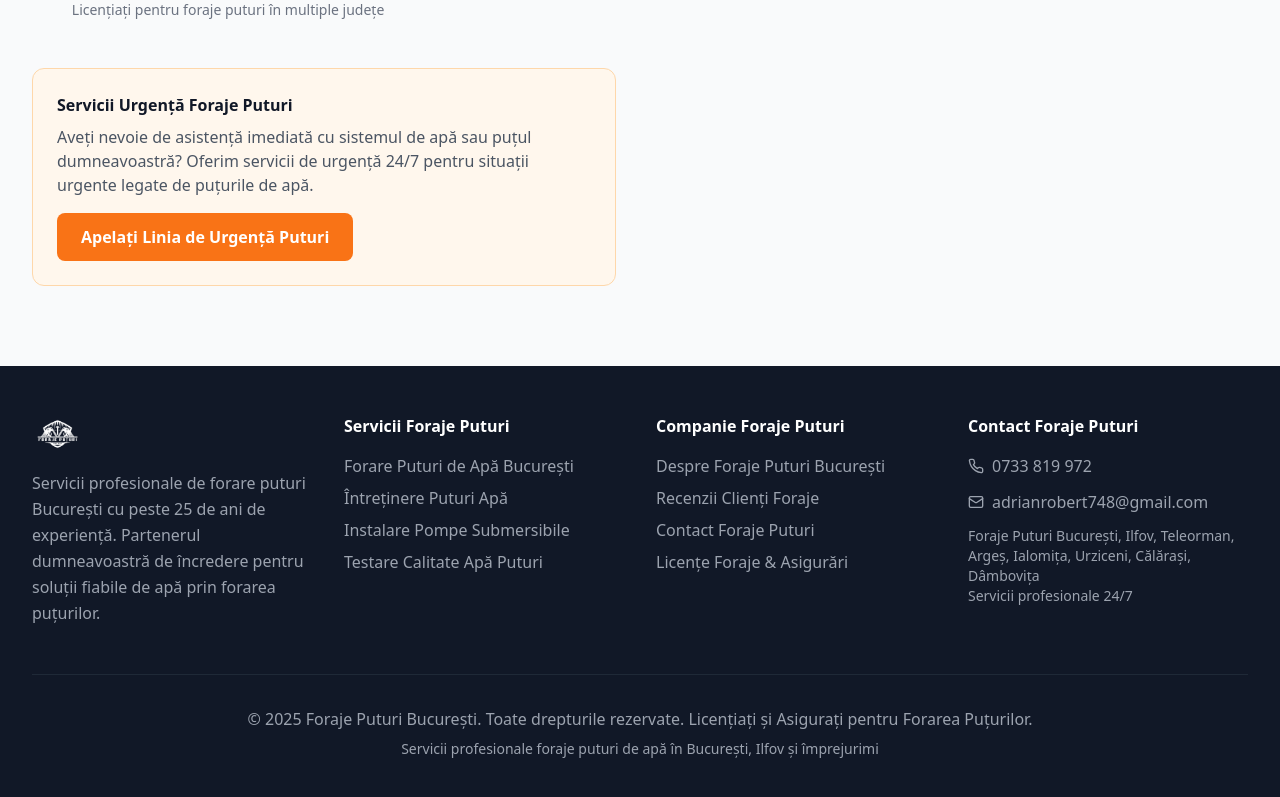
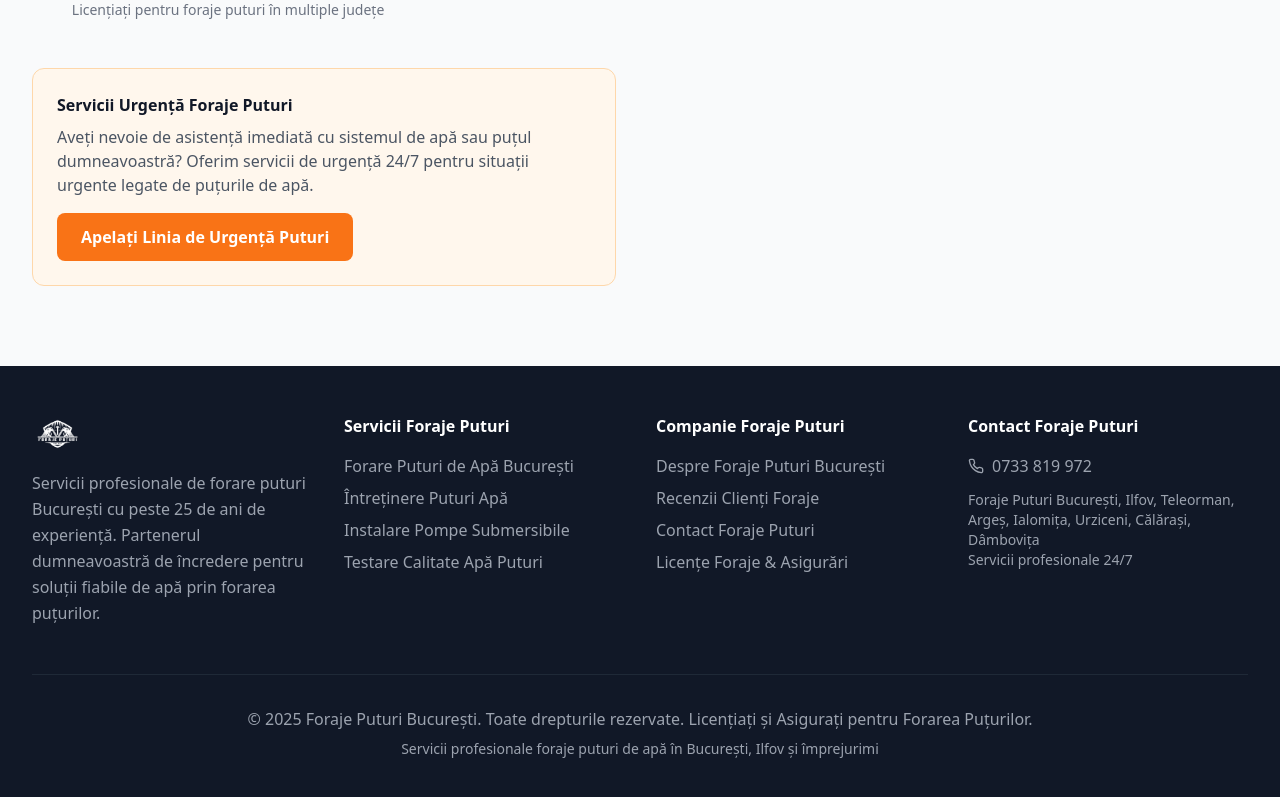
Before and after one commit to RobertoZ182/V2AVR, a React (Vite) app: page / in a window 1280 px wide. Shown: the part 5231-6028 px from the top of the page. Built offline with nearby package versions, Linux system fonts and the light colour scheme.

Commit message:
contact change

```diff
--- a/src/App.tsx
+++ b/src/App.tsx
@@ -627,10 +627,7 @@ function App() {
                     <Phone className="w-4 h-4" />
                     <span><a href="tel:+40765807100">0733 819 972</a></span>
                   </div>
-                  <div className="flex items-center space-x-2">
-                    <Mail className="w-4 h-4" />
-                    <span><a href="mailto:adrianrobert748@gmail.com">adrianrobert748@gmail.com</a></span>
-                  </div>
+
                   <div className="text-sm">
                     <p>Foraje Puturi București, Ilfov, Teleorman, Argeș, Ialomița, Urziceni, Călărași, Dâmbovița</p>
                     <p>Servicii profesionale 24/7</p>
```
